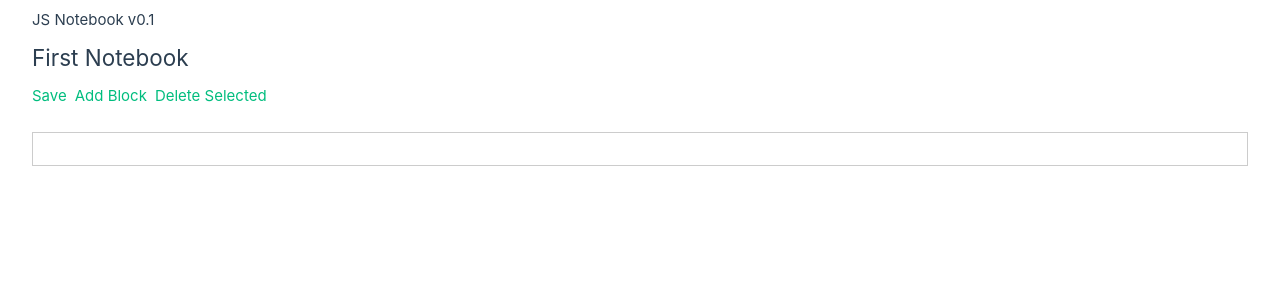
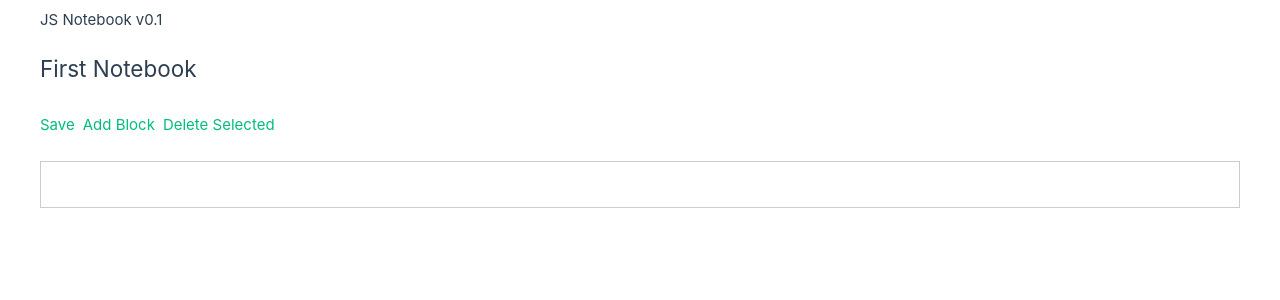
Before and after one commit to LunchBox/mb_note, a Vue app: page / in a window 1280 px wide. Both pictures are taken after a click on the link "Add Block". Shown: the top 300 px of the page. Built offline with nearby package versions, Linux system fonts and the light colour scheme.

Commit message:
fix dblclick

```diff
--- a/src/assets/base.css
+++ b/src/assets/base.css
@@ -54,7 +54,7 @@
 *::before,
 *::after {
   box-sizing: border-box;
-  margin: 0;
+  /* margin: 0; */
   font-weight: normal;
 }
 
--- a/src/components/Block.vue
+++ b/src/components/Block.vue
@@ -81,7 +81,7 @@ function editMode() {
             @input="resize"
           ></textarea>
         </div>
-        <div>
+        <div style="padding: 0.25rem 0.5rem">
           <select v-model="formData.contentType">
             <option></option>
             <option v-for="ct in CONTENT_TYPES" :key="ct" :value="ct">
@@ -92,7 +92,7 @@ function editMode() {
         </div>
       </form>
     </div>
-    <div v-else @dblclick="editMode">
+    <div v-else @dblclick="editMode" class="view">
       <div v-if="block.contentType === 'markdown'" v-html="mdContent"></div>
       <div v-else>
         <pre><code :class="`language-${block.contentType}`">{{ block.content }}</code></pre>
@@ -105,6 +105,9 @@ function editMode() {
 .block {
   border: 1px solid #ccc;
   margin: 1rem 0;
+}
+
+.view {
   padding: 1rem;
 }
 
```
